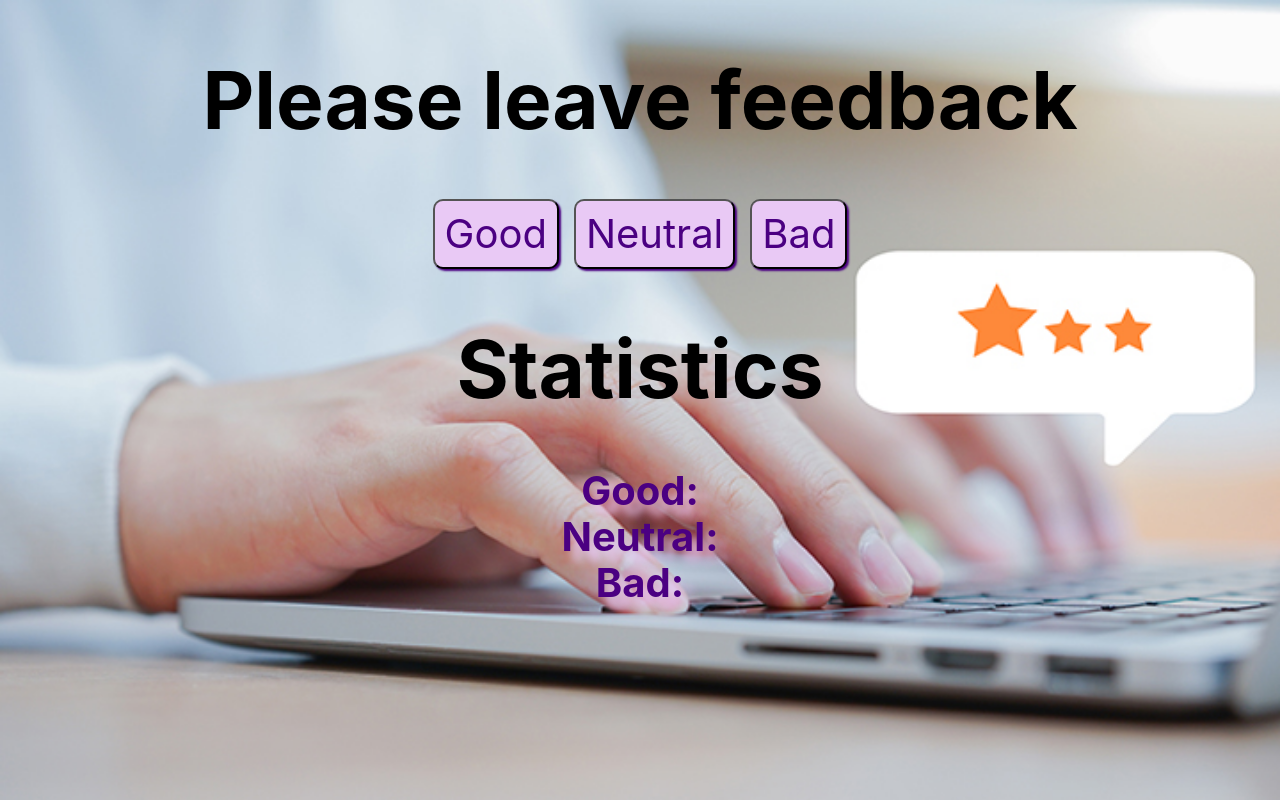
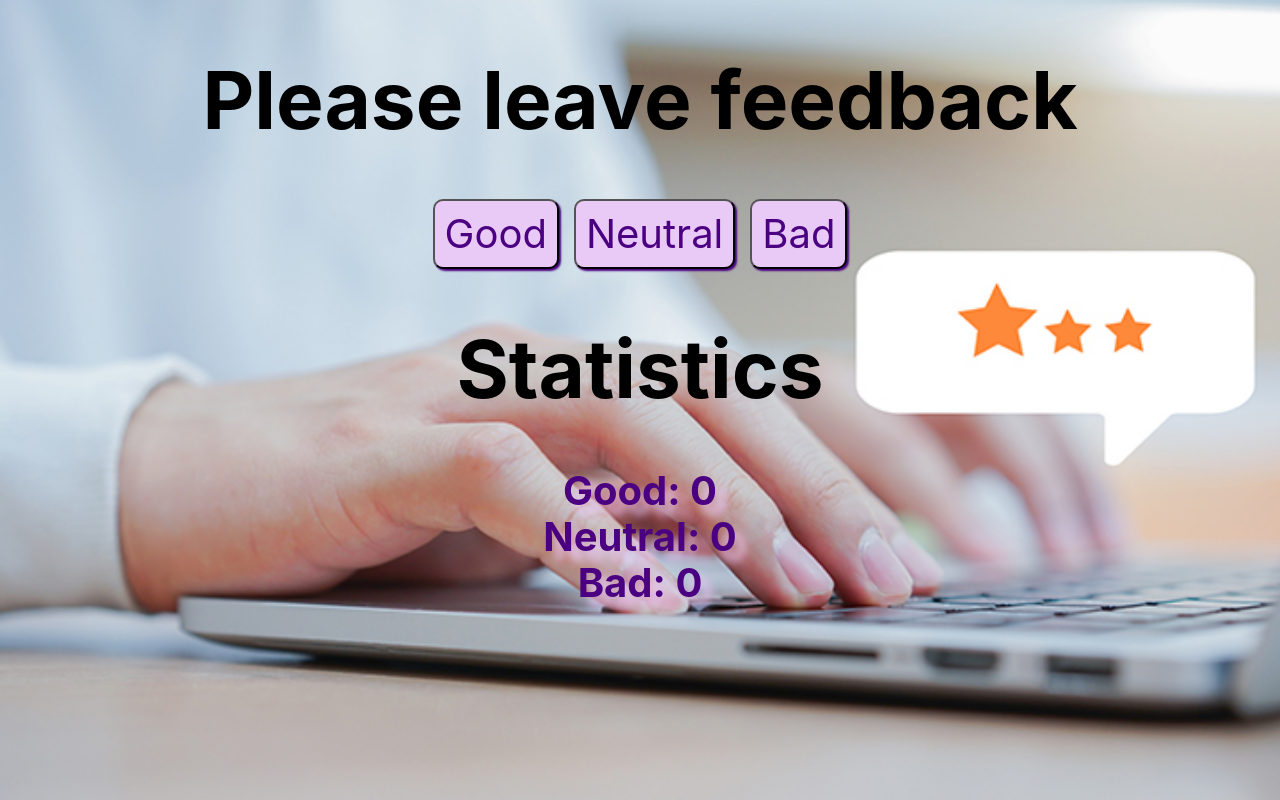
Before and after one commit to Tate-T/goit-react-hw-04-feedback-bc13, a React (Create React App) app: page / in a window 1280 px wide. Built offline with nearby package versions, Linux system fonts and the light colour scheme.

Commit message:
fixed onClick

```diff
--- a/src/App.js
+++ b/src/App.js
@@ -12,8 +12,8 @@ class App extends Component {
     options: []
   }
 
-  clickFeedback = () => {
-
+  onLeaveFeedback = (btn) => {
+    this.setState(prev => { return { [btn]: prev[btn] + 1 } })
   }
 
   // countTotalFeedback = () = > {
@@ -28,7 +28,7 @@ class App extends Component {
     return (
       <>
         <Section title={"Please leave feedback"}>
-          <FeedbackOptions options={this.state.options} clickFeedback={this.clickFeedback} />
+          <FeedbackOptions options={this.state.options} onLeaveFeedback={this.onLeaveFeedback} />
         </Section>
         <Section title={"Statistics"}>
           <Statistics good={this.state.good} neutral={this.state.neutral} bad={this.state.bad} total={this.state.total} positivePercentage={this.state.positivePercentage} />
--- a/src/components/FeedbackOptions/FeedbackOptions.jsx
+++ b/src/components/FeedbackOptions/FeedbackOptions.jsx
@@ -1,23 +1,23 @@
 import s from './FeedbackOptions.module.css';
 import PropTypes from 'prop-types';
 
-const FeedbackOptions = ({ option, clickFeedback }) => {
+const FeedbackOptions = ({ option, onLeaveFeedback }) => {
     return (
         <>
             {/* {options.map(option => (
                 <button type="button" name={option} key={option} onClick={clickFeedback}>{option}</button>
             ))} */}
 
-            <button type="button" name={option} key={option} onClick={clickFeedback} className={s.btns}>Good</button>
-            <button type="button" name={option} key={option} onClick={clickFeedback} className={s.btns}>Neutral</button>
-            <button type="button" name={option} key={option} onClick={clickFeedback} className={s.btns}>Bad</button>
+            <button type="button" name={option} key={option} onClick={onLeaveFeedback} className={s.btns}>Good</button>
+            <button type="button" name={option} key={option} onClick={onLeaveFeedback} className={s.btns}>Neutral</button>
+            <button type="button" name={option} key={option} onClick={onLeaveFeedback} className={s.btns}>Bad</button>
         </>
     )
 }
 
 FeedbackOptions.propTypes = {
-    onLeaveFeedbacks: PropTypes.func,
-    options: PropTypes.array
+    onLeaveFeedback: PropTypes.func,
+    option: PropTypes.string
 }
 
 export default FeedbackOptions
--- a/src/components/Statistics/Statistics.jsx
+++ b/src/components/Statistics/Statistics.jsx
@@ -1,11 +1,11 @@
 import s from './Statistics.module.css';
 
-const Statistics = (title, props) => {
+const Statistics = (options) => {
     return (
         <ul className={s.statisticsList}>
-            <li>Good:</li>
-            <li>Neutral:</li>
-            <li>Bad:</li>
+            <li>Good: {options.good}</li>
+            <li>Neutral: {options.neutral}</li>
+            <li>Bad: {options.bad}</li>
         </ul>
     )
 
--- a/src/index.css
+++ b/src/index.css
@@ -8,6 +8,7 @@ body {
   background-image: url(./images/feedback.jpg);
   background-size: cover;
   background-repeat: no-repeat;
+  background-color: 0.5;
 }
 
 code {
```
